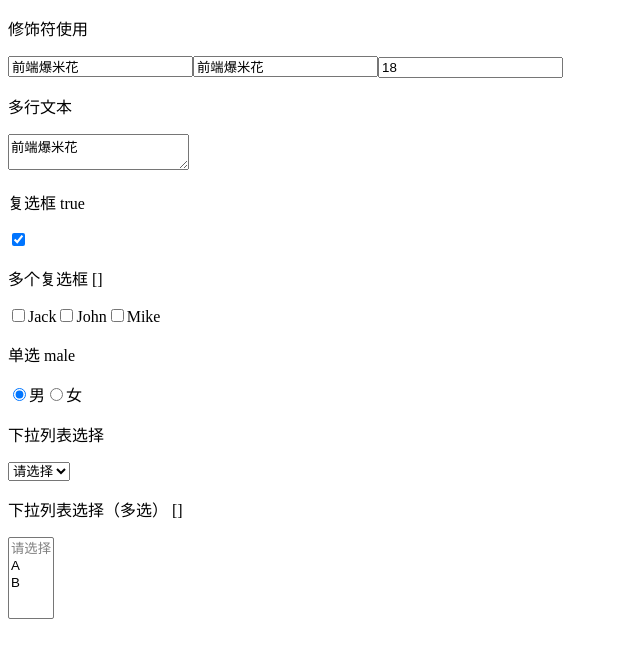
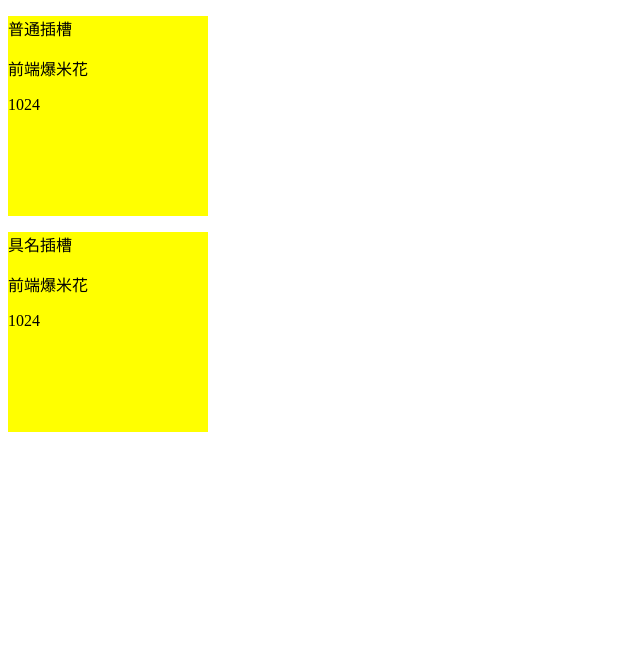
Before and after one commit to xiaopenhu/wy-vue-demo, a Vue app: page /#/ in a window 1280 px wide. Shown: the top 658 px of the page, without its empty margins (0-640 px from the left). Built offline with nearby package versions, Linux system fonts and the light colour scheme.

Commit message:
v-slot普通插槽和具名插槽

```diff
--- a/src/App.vue
+++ b/src/App.vue
@@ -1,60 +1,33 @@
 <template>
   <div id="app">
-    <p>修饰符使用</p>
-    <input type="text" v-model.trim="text"/>
-    <input type="text" v-model.lazy="text"/>
-    <input type="text" v-model.number="num"/>
-
-    <p>多行文本</p>
-    <textarea v-model="text"></textarea>
-    <!-- 注意，<textarea>{{desc}}</textarea> 是不允许的！！！ -->
-
-    <p>复选框 {{checked}}</p>
-    <input type="checkbox" v-model="checked"/>
-
-    <p>多个复选框 {{checkedNames}}</p>
-    <input type="checkbox" id="jack" value="Jack" v-model="checkedNames">
-    <label for="jack">Jack</label>
-    <input type="checkbox" id="john" value="John" v-model="checkedNames">
-    <label for="john">John</label>
-    <input type="checkbox" id="mike" value="Mike" v-model="checkedNames">
-    <label for="mike">Mike</label>
-
-    <p>单选 {{gender}}</p>
-    <input type="radio" id="male" value="male" v-model="gender"/>
-    <label for="male">男</label>
-    <input type="radio" id="female" value="female" v-model="gender"/>
-    <label for="female">女</label>
-
-    <p>下拉列表选择 {{selected}}</p>
-    <select v-model="selected">
-      <option disabled value="">请选择</option>
-      <option>A</option>
-      <option>B</option>
-    </select>
-
-    <p>下拉列表选择（多选） {{selectedList}}</p>
-    <select v-model="selectedList" multiple>
-      <option disabled value="">请选择</option>
-      <option>A</option>
-      <option>B</option>
-    </select>
+    <ChildOne>
+      <p>{{obj.name}}</p>
+      <p>{{obj.age}}</p>
+    </ChildOne>
+    <ChildTwo>
+      <template v-slot:header>
+        <p>{{obj.name}}</p>
+      </template>
+      <template v-slot:footer>
+        <p>{{obj.age}}</p>
+      </template>
+    </ChildTwo>
   </div>
 </template>
 <script>
+import ChildOne from './components/ChildOne'
+import ChildTwo from './components/ChildTwo'
 export default {
+  components: {
+    ChildOne,
+    ChildTwo
+  },
   data () {
     return {
-      text: '前端爆米花',
-      num: 18,
-
-      checked: true,
-      checkedNames: [],
-
-      gender: 'male',
-
-      selected: '',
-      selectedList: []
+      obj: {
+        name: '前端爆米花',
+        age: 1024
+      }
     }
   }
 }
--- a/src/components/HelloWorld.vue
+++ b/src/components/ChildOne.vue
@@ -1,15 +1,21 @@
 <template>
-  <div class="hello">
-    我是helloworld
+  <div class="child">
+    <p>普通插槽</p>
+    <slot></slot>
   </div>
 </template>
 
 <script>
 export default {
-  name: 'HelloWorld'
+  name: 'ChildOne'
 }
 </script>
 
 <!-- Add "scoped" attribute to limit CSS to this component only -->
 <style scoped>
+  .child{
+    width: 200px;
+    height: 200px;
+    background: yellow;
+  }
 </style>
--- /dev/null
+++ b/src/components/ChildTwo.vue
@@ -0,0 +1,22 @@
+<template>
+  <div class="child">
+    <p>具名插槽</p>
+    <slot name="header"></slot>
+    <slot name="footer"></slot>
+  </div>
+</template>
+
+<script>
+export default {
+  name: 'ChildTwo'
+}
+</script>
+
+<!-- Add "scoped" attribute to limit CSS to this component only -->
+<style scoped>
+  .child{
+    width: 200px;
+    height: 200px;
+    background: yellow;
+  }
+</style>
--- a/src/views/Home.vue
+++ b/src/views/Home.vue
@@ -1,18 +1,14 @@
 <template>
   <div class="home">
     <img alt="Vue logo" src="../assets/logo.png">
-    <HelloWorld msg="Welcome to Your Vue.js App"/>
   </div>
 </template>
 
 <script>
 // @ is an alias to /src
-import HelloWorld from '@/components/HelloWorld.vue'
+// import HelloWorld from '@/components/HelloWorld.vue'
 
 export default {
-  name: 'Home',
-  components: {
-    HelloWorld
-  }
+  name: 'Home'
 }
 </script>
```
